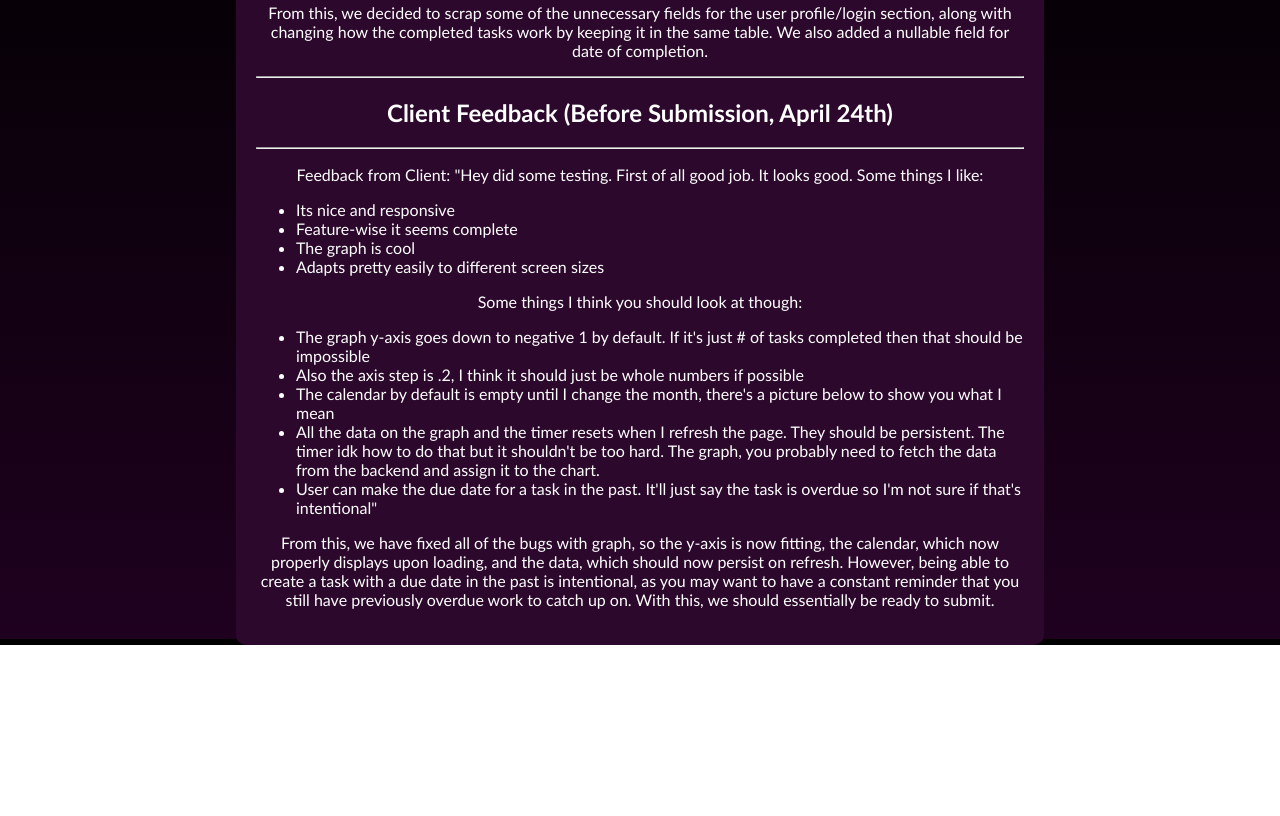
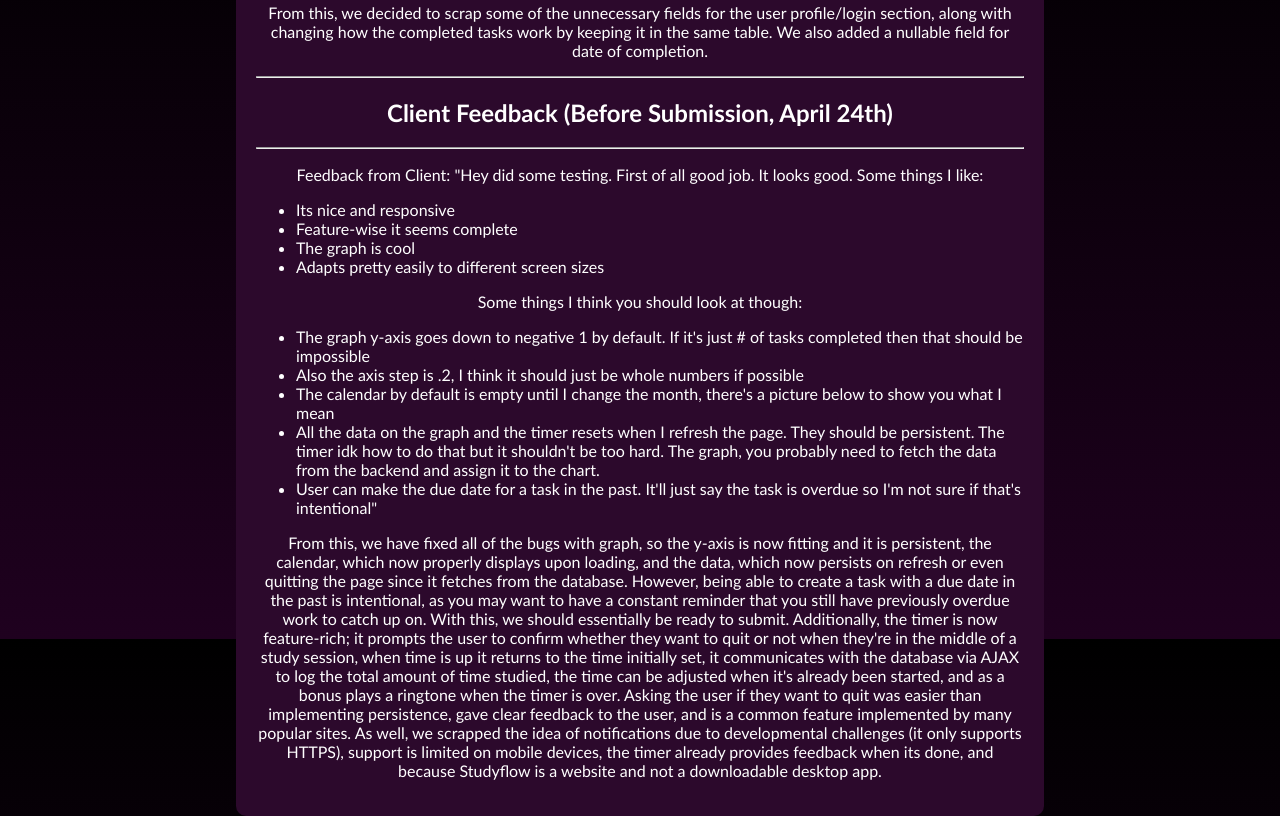
Before and after one commit to aiden-ly/1xd3-team23, a plain HTML site: page projects/developmentplan.html in a window 1280 px wide. Shown: the part 2561-3377 px from the top of the page. Before the commit the page ends 3206 px from the top, so only its background shows below. Drawn offline with Linux system fonts and the light colour scheme.

Commit message:
Added more

```diff
--- a/projects/developmentplan.html
+++ b/projects/developmentplan.html
@@ -160,10 +160,14 @@
 
                 </p>
                 <p>
-                    From this, we have fixed all of the bugs with graph, so the y-axis is now fitting, the calendar, which now
-                    properly displays upon loading, and the data, which should now persist on refresh. However, being able to
+                    From this, we have fixed all of the bugs with graph, so the y-axis is now fitting and it is persistent, the calendar, which now
+                    properly displays upon loading, and the data, which now persists on refresh or even quitting the page since it fetches from the database. However, being able to
                     create a task with a due date in the past is intentional, as you may want to have a constant reminder that
-                    you still have previously overdue work to catch up on. With this, we should essentially be ready to submit.
+                    you still have previously overdue work to catch up on. With this, we should essentially be ready to submit. Additionally, the timer is now feature-rich; it prompts the user to confirm
+                    whether they want to quit or not when they're in the middle of a study session, when time is up it returns to the time initially set, it communicates with the database via AJAX
+                    to log the total amount of time studied, the time can be adjusted when it's already been started, and as a bonus plays a ringtone when the timer is over. Asking the user if they want to quit was easier than implementing
+                    persistence, gave clear feedback to the user, and is a common feature implemented by many popular sites. As well, we scrapped the idea of notifications due to developmental challenges (it only supports HTTPS), support is limited
+                    on mobile devices, the timer already provides feedback when its done, and because Studyflow is a website and not a downloadable desktop app.
                 </p>
 
 
```
